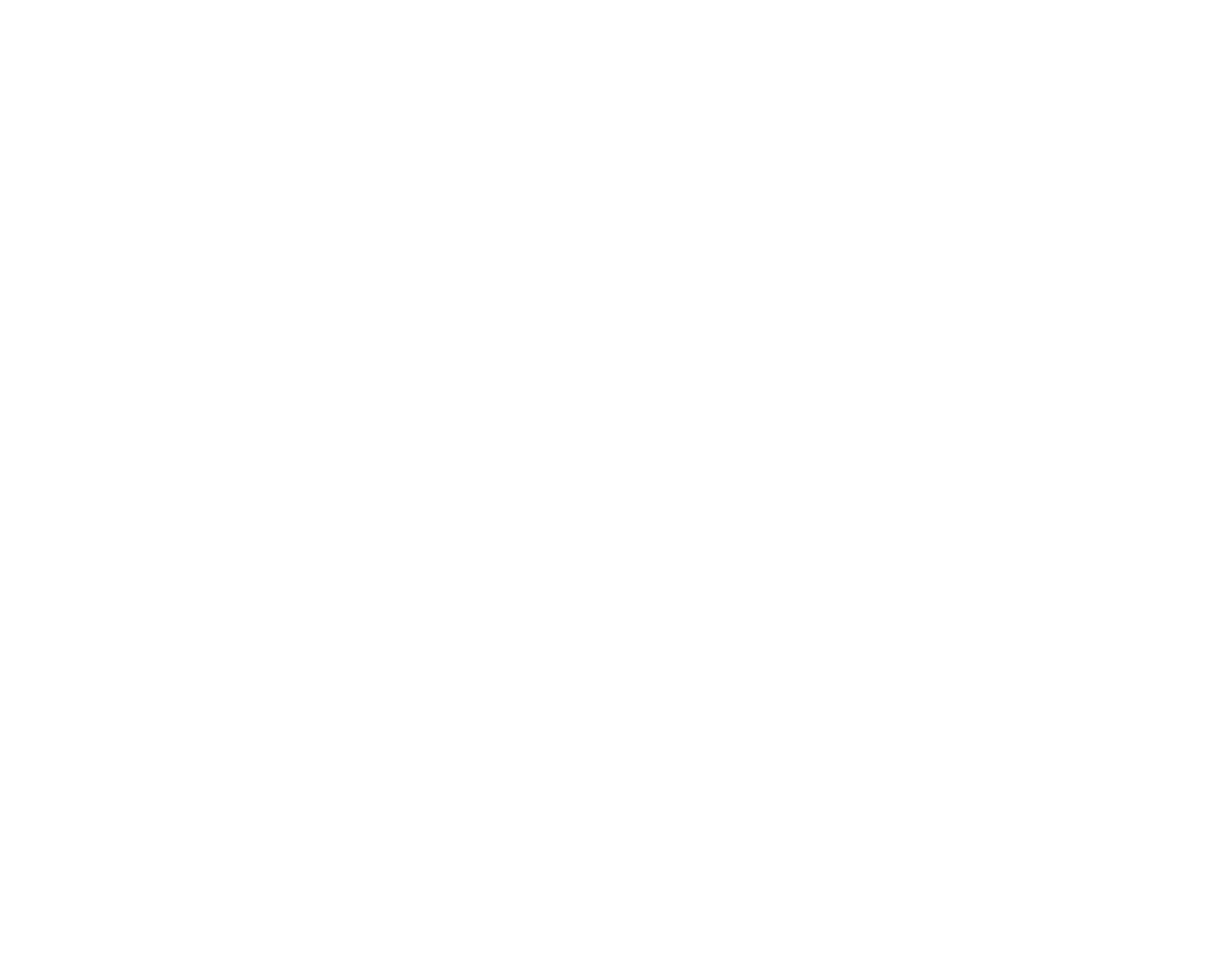
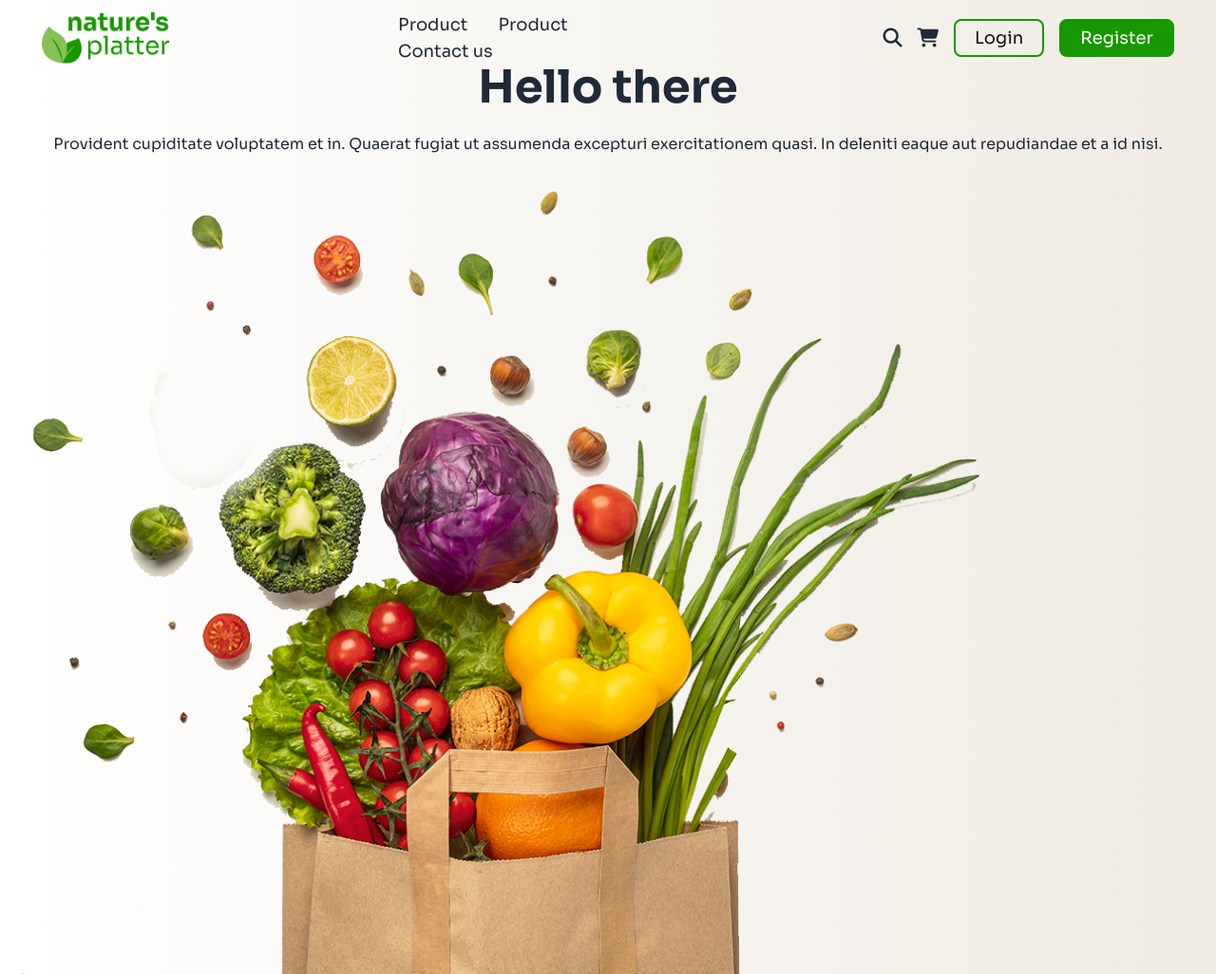
Before and after one commit to for-Sifad99/Food-store, a plain HTML site: page index.html in a window 1280 px wide. Shown: the whole page at 95% size. Before the commit the page ends 800 px from the top, so only its background shows below. Drawn offline with nearby package versions, Linux system fonts and the light colour scheme.

Commit message:
responsive cheak

```diff
--- a/index.html
+++ b/index.html
@@ -1,5 +1,5 @@
 <!DOCTYPE html>
-<html lang="en">
+<html lang="en" data-theme="light">
 <head>
   <meta charset="UTF-8">
   <meta name="viewport" content="width=device-width, initial-scale=1.0">
@@ -9,6 +9,10 @@
   <link href="https://fonts.googleapis.com/css2?family=Sora:wght@100..800&display=swap" rel="stylesheet">
   <!-- tailwind css link -->
   <script src="https://cdn.tailwindcss.com"></script>
+  <!-- DaisyUI cnd -->
+  <link href="https://cdn.jsdelivr.net/npm/daisyui@4.12.23/dist/full.min.css" rel="stylesheet" type="text/css" />
+  <!-- font-awesome icons cnd -->
+  <script src="https://kit.fontawesome.com/49de66769b.js" crossorigin="anonymous"></script>
   <title>Food store</title>
   <!-- google-font class -->
   <style>
@@ -19,9 +23,42 @@
 </head>
 <body class="font-family">
   <!-- header section start -->
-      <header class="pl-10 pr-10 mr-auto">
-
-      </header>
+      <header class="mr-auto bg-gradient-to-r from-[#FFFFFF] to-[#EFEBE3] ">
+        <!-- navbar start -->
+        <nav class="flex pl-11 pr-11 items-center pt-3 gap-60">
+          <!-- logo div here -->
+          <div>
+            <img src="./images/logo-header.png" alt="">
+          </div>
+          <!-- nav links here -->
+          <div class="text-lg items-center">
+            <a class="mr-7" href="">Product</a>
+            <a class="mr-7" href="">Product</a>
+            <a href="">Contact us</a>
+          </div>
+          <!-- nav icon and buttons here -->
+          <div class="flex gap-4 items-center">
+            <i class="text-xl fa-solid fa-magnifying-glass"></i>
+            <i class="text-xl fa-solid fa-cart-shopping"></i>
+            <button class="px-5 py-1 text-[#111111] border-2 border-[#179800] rounded-lg text-lg">Login</button>
+            <button class="px-5 py-1 bg-[#179800] border-2 border-[#179800] text-[#FFFFFF] rounded-lg text-lg">Register</button>
+          </div>
+        </nav>
+        <section class="">
+          <div class="text-center">
+            <div class="">
+              <h1 class="text-5xl font-bold">Hello there</h1>
+              <p class="py-6">
+                Provident cupiditate voluptatem et in. Quaerat fugiat ut assumenda excepturi exercitationem
+                quasi. In deleniti eaque aut repudiandae et a id nisi.
+              </p>
+            </div>
+            <div class="">
+              <img class="" src="./images/hero-vegetables.png" alt="">
+            </div>
+          </div>
+      </section>
+    </header>
   <!-- main section start -->
       <main class="pl-10 pr-10 mr-auto">
 
@@ -32,3 +69,4 @@
       </footer>
 </body>
 </html>
+<!-- max-w-5xl bg-slate-50 justify-center lg:mx-64 -->
--- a/tailwind.config.js
+++ b/tailwind.config.js
@@ -2,7 +2,8 @@
 module.exports = {
   content: ["./src/**/*.{html,js}"],
   theme: {
-    extend: {},
+    extend: {
+    },
   },
   plugins: [],
 }
```
